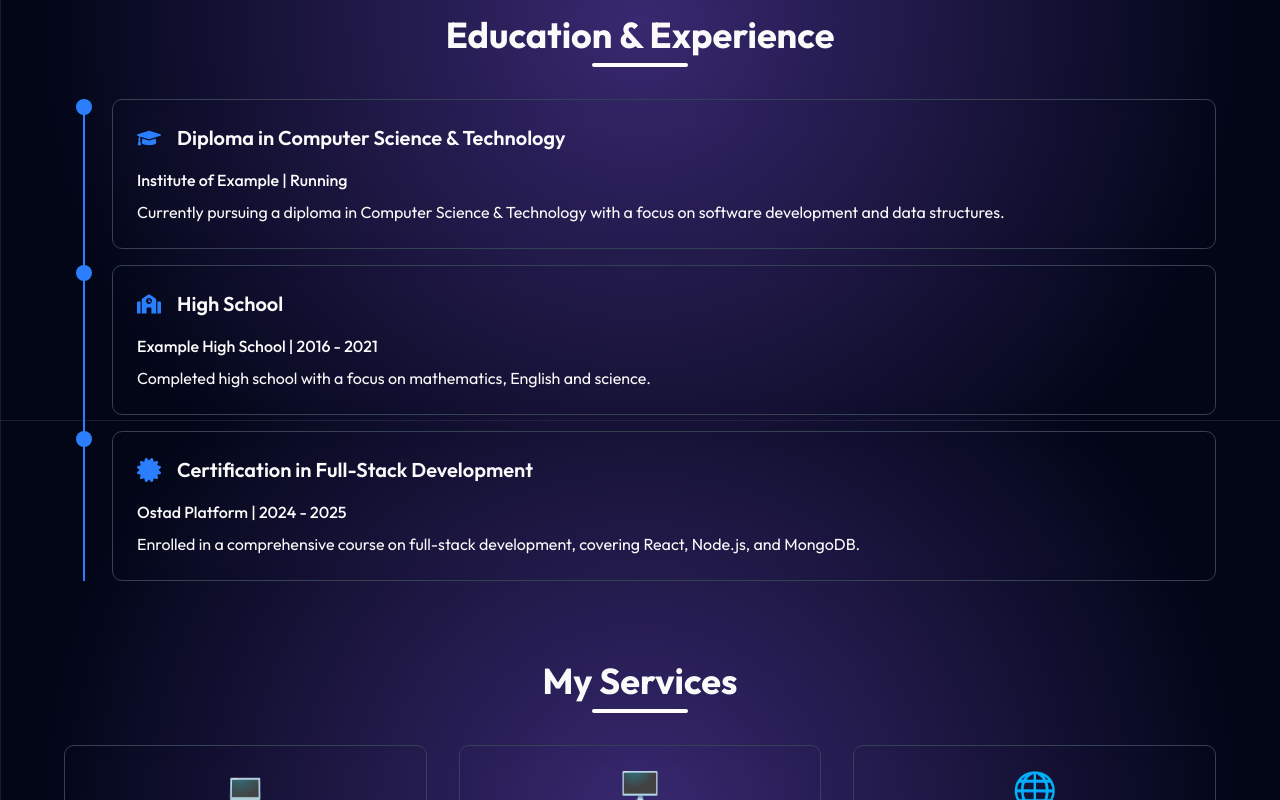
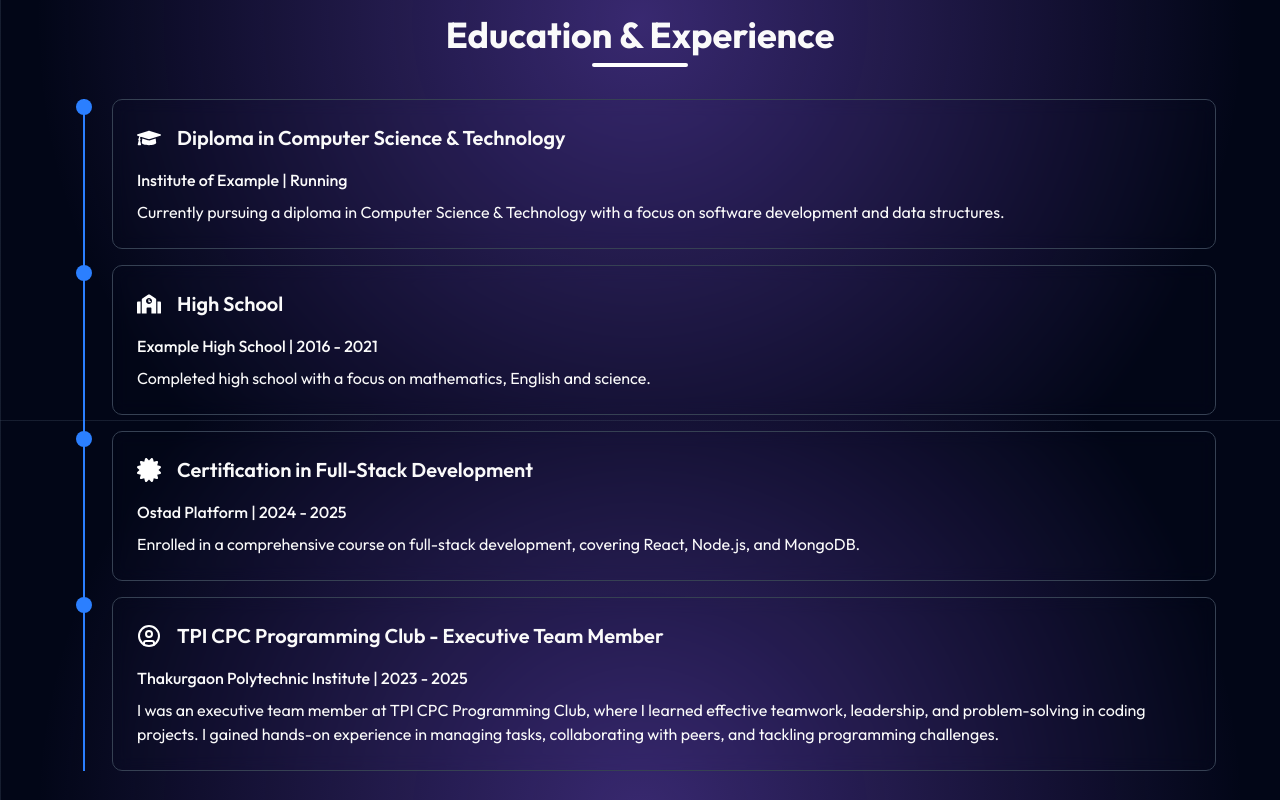
Before and after one commit to rohanul-haque/Portfolio2.0, a React (Vite) app in the folder frontend/: page / in a window 1280 px wide. Shown: the part 1980-2780 px from the top of the page. Built offline with nearby package versions, Linux system fonts and the light colour scheme; no server answers.

Commit message:
feat: include executive team experience, teamwork, leadership, and coding problem-solving skills

```diff
--- a/frontend/src/components/EducationAndQualification.jsx
+++ b/frontend/src/components/EducationAndQualification.jsx
@@ -1,3 +1,4 @@
+import { CircleUser } from "lucide-react";
 import { FaCertificate, FaGraduationCap, FaSchool } from "react-icons/fa";
 
 const EducationAndQualification = () => {
@@ -9,7 +10,9 @@ const EducationAndQualification = () => {
       year: "Running",
       description:
         "Currently pursuing a diploma in Computer Science & Technology with a focus on software development and data structures.",
-      icon: <FaGraduationCap className="text-blue-500 text-2xl" />,
+      icon: (
+        <FaGraduationCap className="text-blue-500 dark:text-white text-2xl" />
+      ),
     },
     {
       id: 2,
@@ -18,7 +21,7 @@ const EducationAndQualification = () => {
       year: "2016 - 2021",
       description:
         "Completed high school with a focus on mathematics, English and science.",
-      icon: <FaSchool className="text-blue-500 text-2xl" />,
+      icon: <FaSchool className="text-blue-500 dark:text-white text-2xl" />,
     },
     {
       id: 3,
@@ -27,7 +30,18 @@ const EducationAndQualification = () => {
       year: "2024 - 2025",
       description:
         "Enrolled in a comprehensive course on full-stack development, covering React, Node.js, and MongoDB.",
-      icon: <FaCertificate className="text-blue-500 text-2xl" />,
+      icon: (
+        <FaCertificate className="text-blue-500 dark:text-white text-2xl" />
+      ),
+    },
+    {
+      id: 4,
+      degree: "TPI CPC Programming Club - Executive Team Member",
+      institution: "Thakurgaon Polytechnic Institute",
+      year: "2023 - 2025",
+      description:
+        "I was an executive team member at TPI CPC Programming Club, where I learned effective teamwork, leadership, and problem-solving in coding projects. I gained hands-on experience in managing tasks, collaborating with peers, and tackling programming challenges.",
+      icon: <CircleUser className="text-blue-500 dark:text-white text-2xl" />,
     },
   ];
 
```
